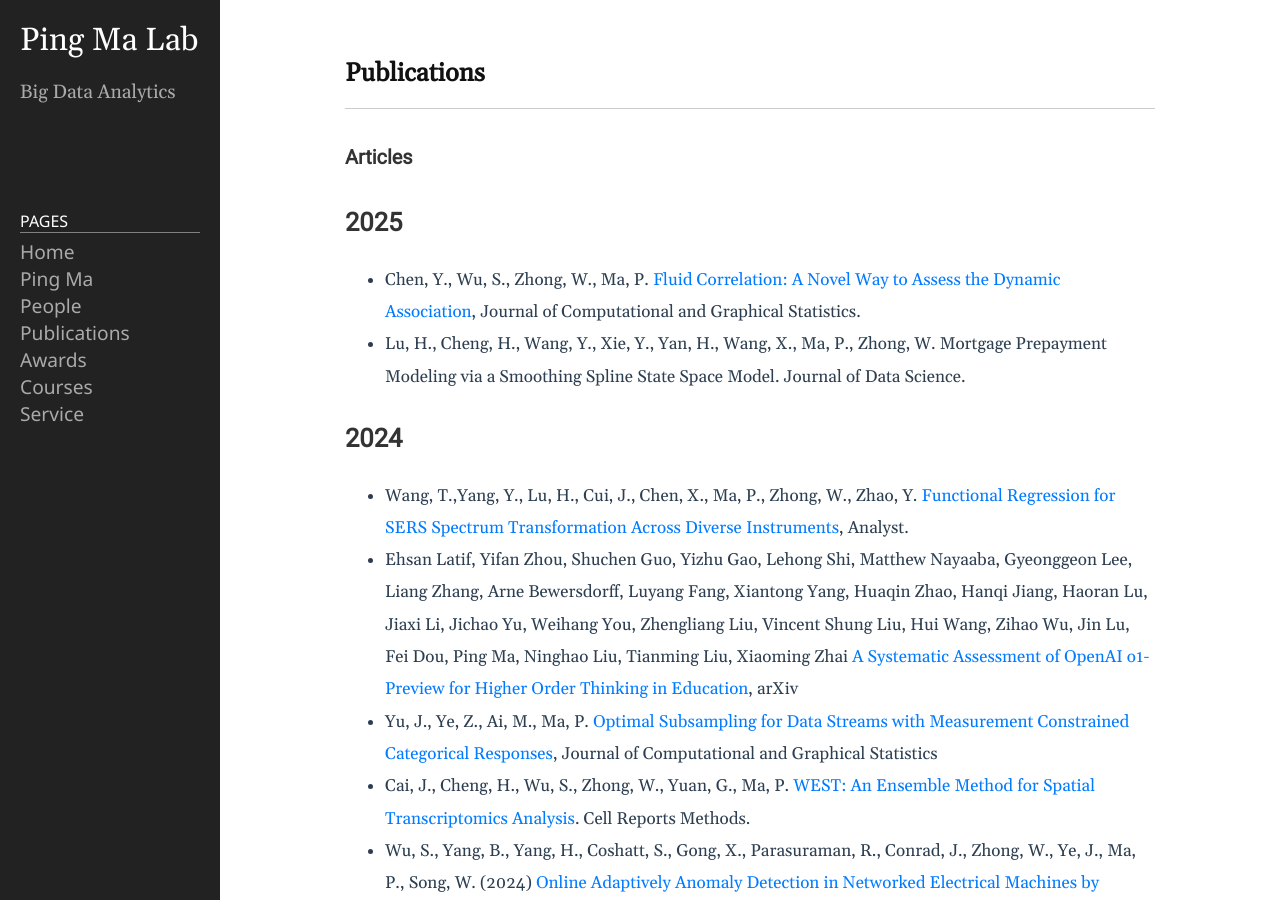
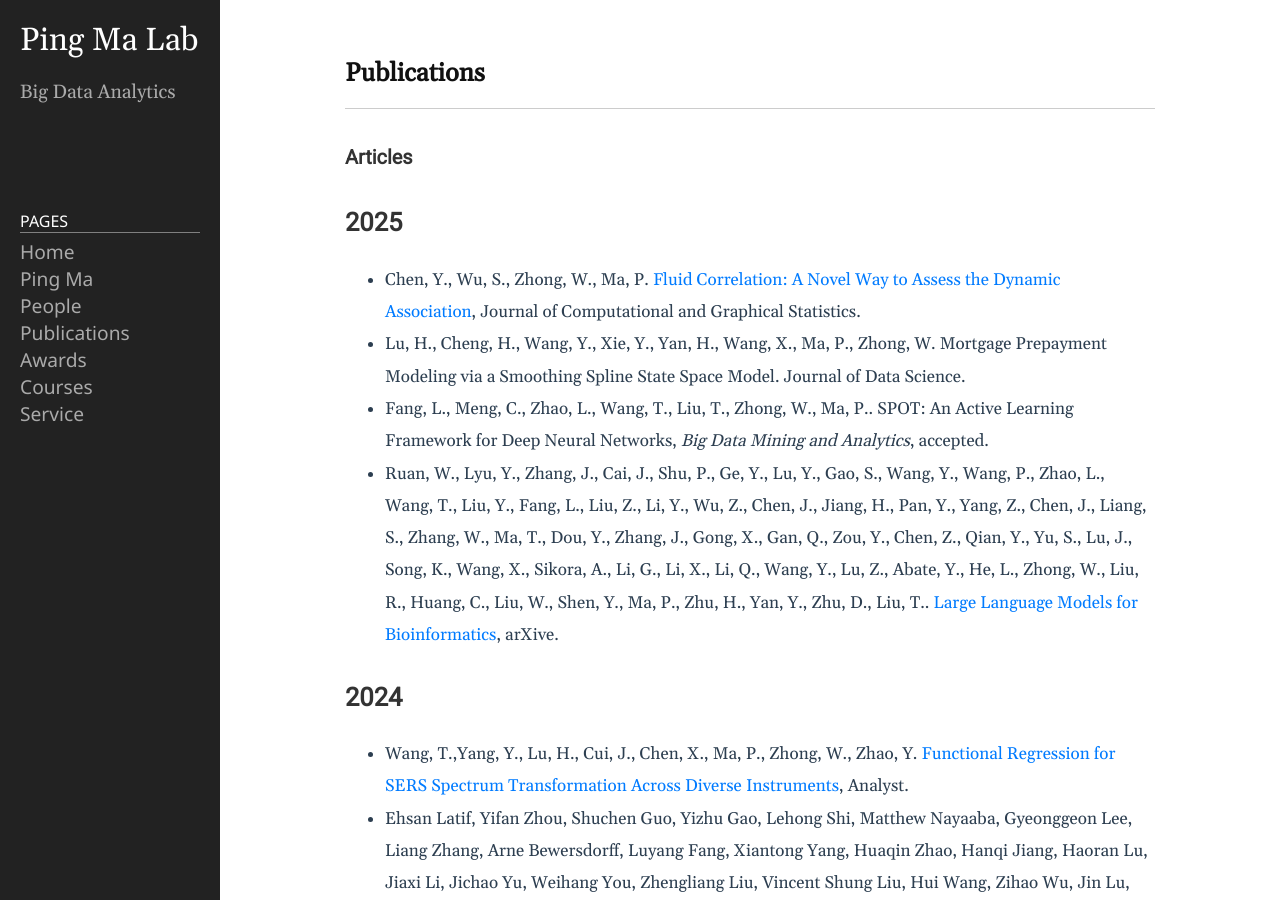
Before and after one commit to BDALpingio/BDALpingio.github.io, a Jekyll site: the page built from 3_publications.md, in a window 1280 px wide and 900 px high. Built offline with Jekyll 4.4.1, drawn with Linux system fonts in a browser that asks for light colours.

Commit message:
Update 3_publications.md

```diff
--- a/3_publications.md
+++ b/3_publications.md
@@ -10,6 +10,9 @@
 ## 2025
 - Chen, Y., Wu, S., Zhong, W., Ma, P. [Fluid Correlation: A Novel Way to Assess the Dynamic Association](https://www.tandfonline.com/doi/full/10.1080/10618600.2024.2444373?scroll=top&needAccess=true), Journal of Computational and Graphical Statistics.
 - Lu, H., Cheng, H., Wang, Y., Xie, Y., Yan, H., Wang, X., Ma, P., Zhong, W. Mortgage Prepayment Modeling via a Smoothing Spline State Space Model. Journal of Data Science.
+- Fang, L., Meng, C., Zhao, L., Wang, T., Liu, T., Zhong, W., Ma, P.. SPOT: An Active Learning Framework for Deep Neural Networks, _Big Data Mining and Analytics_, accepted.
+- Ruan, W., Lyu, Y., Zhang, J., Cai, J., Shu, P., Ge, Y., Lu, Y., Gao, S., Wang, Y., Wang, P., Zhao, L., Wang, T., Liu, Y., Fang, L., Liu, Z., Li, Y., Wu, Z., Chen, J., Jiang, H., Pan, Y., Yang, Z., Chen, J., Liang, S., Zhang, W., Ma, T., Dou, Y., Zhang, J., Gong, X., Gan, Q., Zou, Y., Chen, Z., Qian, Y., Yu, S., Lu, J., Song, K., Wang, X., Sikora, A., Li, G., Li, X., Li, Q., Wang, Y., Lu, Z., Abate, Y., He, L., Zhong, W., Liu, R., Huang, C., Liu, W., Shen, Y., Ma, P., Zhu, H., Yan, Y., Zhu, D., Liu, T.. [Large Language Models for Bioinformatics](https://arxiv.org/abs/2501.06271), arXive.
+
 
 ## 2024
 - Wang, T.,Yang, Y., Lu, H., Cui, J., Chen, X., Ma, P., Zhong, W., Zhao, Y. [Functional Regression for SERS Spectrum Transformation Across Diverse Instruments](https://pubs.rsc.org/en/content/articlepdf/2025/AN/D4AN01177E?page=search), Analyst.
```
